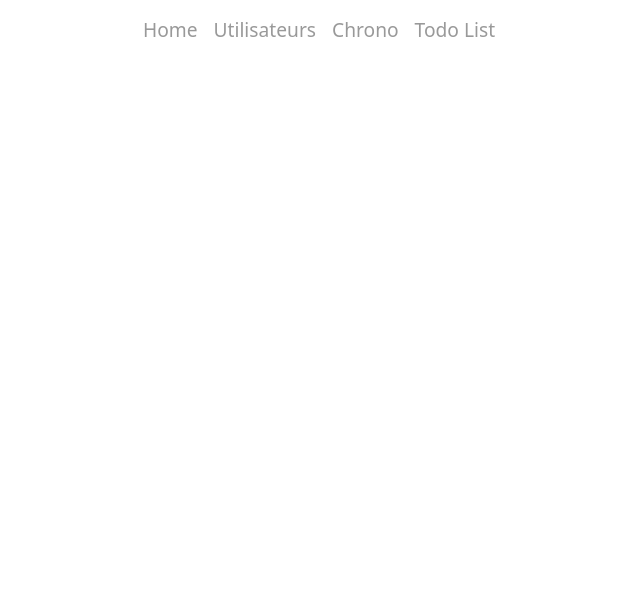
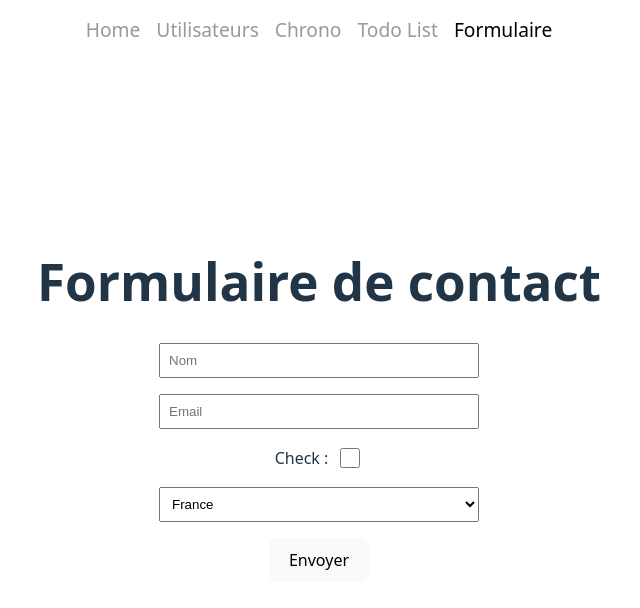
Before and after one commit to Lioperraud/react-tuto, a React (Vite) app: page /form in a window 1280 px wide. Shown: the top 608 px of the page, without its empty margins (321-961 px from the left). Built offline with nearby package versions, Linux system fonts and the light colour scheme.

Commit message:
Ajout fonctionnalité Formulaire

```diff
--- a/src/App.css
+++ b/src/App.css
@@ -128,3 +128,33 @@
   align-items: flex-start;
   gap:8px;
 }
+.contact{
+  display: flex;
+  flex-direction: column;
+  gap:16px;
+  align-items:center;
+}
+.contact input[type="text"]{
+  padding:8px;
+  width:300px;
+}
+.contact select{
+  padding:8px;
+  width:320px;
+}
+.contact label{
+  display: flex;
+  align-items: center;
+  gap:8px;
+}
+.contact input[type="checkbox"]{
+  width:20px;
+  height:20px;
+}
+.contact_recap{
+  margin-top:20px;
+  display: flex;
+  flex-direction: column;
+  gap:16px;
+
+}
--- a/src/App.jsx
+++ b/src/App.jsx
@@ -4,6 +4,7 @@ import Users from "./pages/Users";
 import UserDetail from "./pages/UserDetail";
 import TodoList from "./pages/TodoList";
 import Chrono from "./pages/Chrono";
+import Form from "./pages/Form";
 import NavBar from "./components/NavBar";
 import './App.css'
 
@@ -19,6 +20,7 @@ function App() {
         <Route path="/users/:id" element={<UserDetail />} />
         <Route path="/chrono" element={<Chrono />} />
         <Route path="/todolist" element={<TodoList />} />
+        <Route path="/form" element={<Form />} />
       </Routes>
     </BrowserRouter>
   );
--- a/src/components/NavBar.jsx
+++ b/src/components/NavBar.jsx
@@ -7,6 +7,7 @@ function NavBar() {
       <NavLink to="/users">Utilisateurs</NavLink>
       <NavLink to="/chrono">Chrono</NavLink>
       <NavLink to="/todolist">Todo List</NavLink>
+      <NavLink to="/form">Formulaire</NavLink>
     </nav>
   );
 }
--- /dev/null
+++ b/src/pages/Form.jsx
@@ -0,0 +1,62 @@
+import { useState } from "react";
+
+function Form(){
+
+    const [form, setForm] = useState({
+        name: "",
+        email: "",
+        isChecked: false,
+        country: "fr"
+    });
+    const [isValid, setIdValid] = useState(false);
+
+    const handleSubmit = (e) => {
+        e.preventDefault();
+        setIdValid(form.name.length > 0);
+    };
+
+    return(
+        <div>
+            <h1>Formulaire de contact</h1>
+            <form className="contact" onSubmit={handleSubmit}>
+                <input
+                    name="name"
+                    type="text"
+                    value={form.name}
+                    onChange={(e) => setForm({ ...form, [e.target.name]: e.target.value })}
+                    placeholder="Nom"
+                />
+                <input
+                    name="email"
+                    type="text"
+                    value={form.email}
+                    onChange={(e) => setForm({ ...form, [e.target.name]: e.target.value })}
+                    placeholder="Email"
+                />
+                <label>Check : <input
+                    type="checkbox"
+                    name="isChecked"
+                    checked={form.isChecked}
+                    onChange={(e) => setForm({ ...form, [e.target.name]: e.target.checked })}
+                /></label>
+                <select name="country" value={form.country} onChange={(e) => setForm({ ...form, [e.target.name]: e.target.value })}>
+                    <option value="fr">France</option>
+                    <option value="be">Belgique</option>
+                    <option value="ch">Suisse</option>
+                </select>
+                <button type="submit">Envoyer</button>
+            </form>
+            {isValid &&
+            <>
+                <div className="contact_recap">
+                    <span>Nom : {form.name}</span>
+                    <span>Email : {form.email}</span>
+                    <span>IsChecked : {String(form.isChecked)}</span>
+                    <span>Pays : {form.country}</span>
+                </div>
+            </>
+            }
+        </div>
+    );
+}
+export default Form;
```
